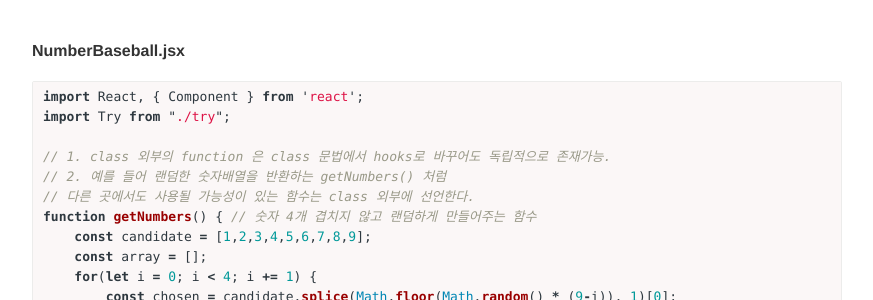
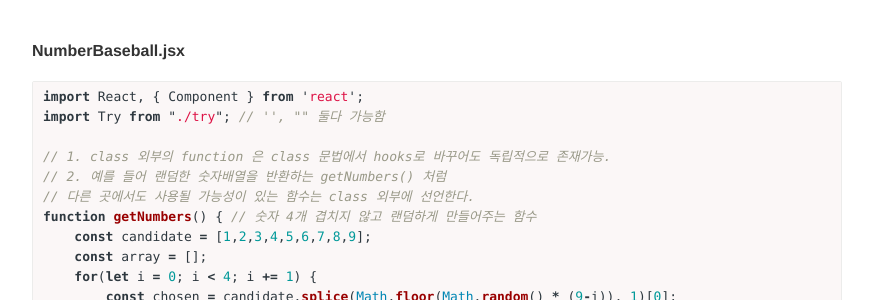
Before and after one commit to Pie001/pie001.github.io, a Jekyll site: the page built from _posts/2020-11-19-0077.md, in a window 1280 px wide and 900 px high, scrolled down 436 px. Shown: the part 151-451 px from the top of the window, without its empty margins (203-1076 px from the left). Built offline with Jekyll 4.4.1, drawn with Linux system fonts in a browser that asks for light colours; comment, search, counter and statistics services are not loaded.

Commit message:
Update 2020-11-19-0077.md

````diff
--- a/_posts/2020-11-19-0077.md
+++ b/_posts/2020-11-19-0077.md
@@ -24,7 +24,7 @@ description: React 기본 학습 -8. 숫자야구 예제
 #### NumberBaseball.jsx
 ```jsx
 import React, { Component } from 'react';
-import Try from "./try";
+import Try from "./try"; // '', "" 둘다 가능함
 
 // 1. class 외부의 function 은 class 문법에서 hooks로 바꾸어도 독립적으로 존재가능.
 // 2. 예를 들어 랜덤한 숫자배열을 반환하는 getNumbers() 처럼
````
